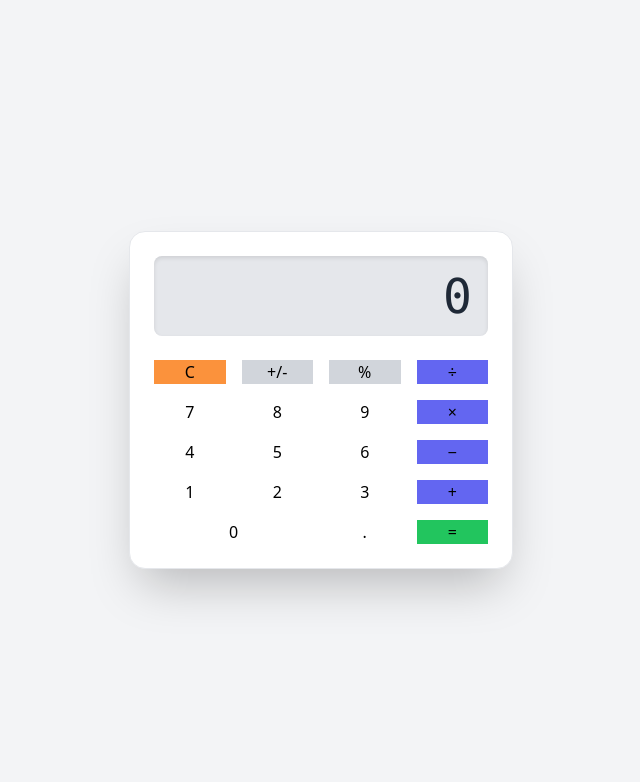
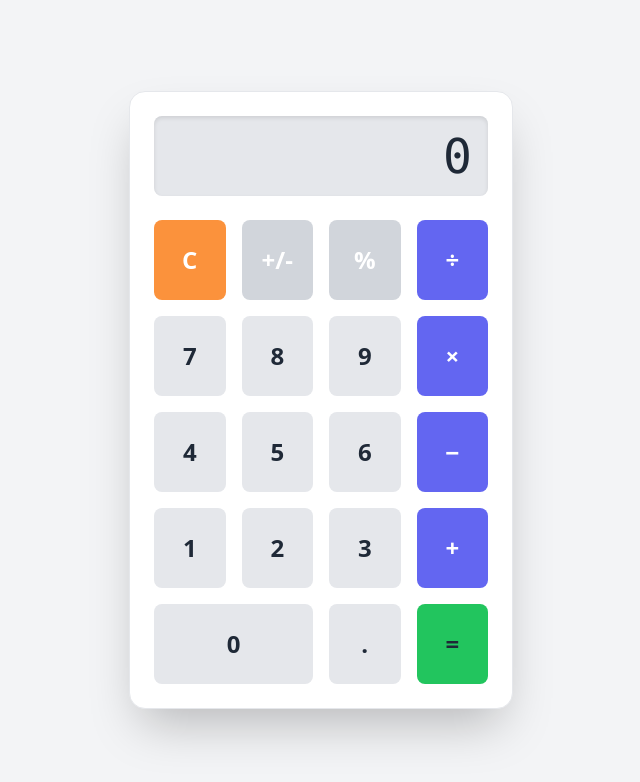
Before and after one commit to WILLIANMC123/calculadora, a plain HTML site: page index.html in a window 1280 px wide. Shown: the whole page, without its empty margins (319-959 px from the left). Drawn offline with nearby package versions, Linux system fonts and the light colour scheme.

Commit message:
Update style.css

```diff
--- a/style.css
+++ b/style.css
@@ -1,33 +1,50 @@
-/* Este CSS é opcional, pois o Tailwind CSS é carregado via CDN no HTML. */
-/* Você pode adicionar estilos personalizados aqui se desejar. */
+/* Este arquivo CSS adiciona estilos personalizados que complementam o Tailwind CSS.
+  Ele é vinculado diretamente do HTML e não requer um processo de compilação.
+*/
 
-/* Estilo base para os botões */
+/* Estilo base para os botões, usando classes do Tailwind como referência */
 .btn {
-    @apply text-2xl font-semibold text-gray-800 bg-gray-200 rounded-lg h-20 flex items-center justify-center transition-all duration-200 ease-in-out transform hover:scale-105 focus:outline-none focus:ring-4 focus:ring-opacity-50;
+    font-size: 1.5rem; /* 24px */
+    font-weight: 600;
+    color: #1f2937; /* text-gray-800 */
+    background-color: #e5e7eb; /* bg-gray-200 */
+    border-radius: 0.5rem; /* rounded-lg */
+    height: 5rem; /* h-20 */
+    display: flex;
+    align-items: center;
+    justify-content: center;
+    transition: all 0.2s ease-in-out;
+    -webkit-tap-highlight-color: transparent; /* Remove o flash azul em dispositivos móveis */
 }
 
-/* Estilo para botões de número e decimal */
-.number-btn, [data-action="decimal"] {
-    @apply bg-gray-200 hover:bg-gray-300 focus:ring-gray-400;
+.btn:hover {
+    transform: scale(1.05);
 }
 
-/* Estilo para botões de operadores */
-.operator-btn {
-    @apply text-white focus:ring-white;
+.btn:focus {
+    outline: none;
+    box-shadow: 0 0 0 4px rgba(99, 102, 241, 0.5); /* Anel de foco similar ao do Tailwind */
 }
 
-/* Estilo para o botão de igual */
-.equals-btn {
-    @apply text-white focus:ring-white;
+/* Efeito visual para quando um botão é ativado (via clique ou teclado) */
+.btn.is-depressed, .btn:active {
+    transform: scale(0.95);
+    filter: brightness(0.9);
+}
+
+/* Cores específicas para botões de operadores */
+.operator-btn {
+    color: white;
 }
 
 /* Estilo da tela de exibição */
 #display {
     box-shadow: inset 0 2px 4px rgba(0, 0, 0, 0.1);
-    min-height: 80px; /* Garante uma altura mínima */
+    min-height: 80px;
     display: flex;
     align-items: center;
     justify-content: flex-end;
+    padding: 1rem;
 }
 
 /* Estilo geral da calculadora */
```
